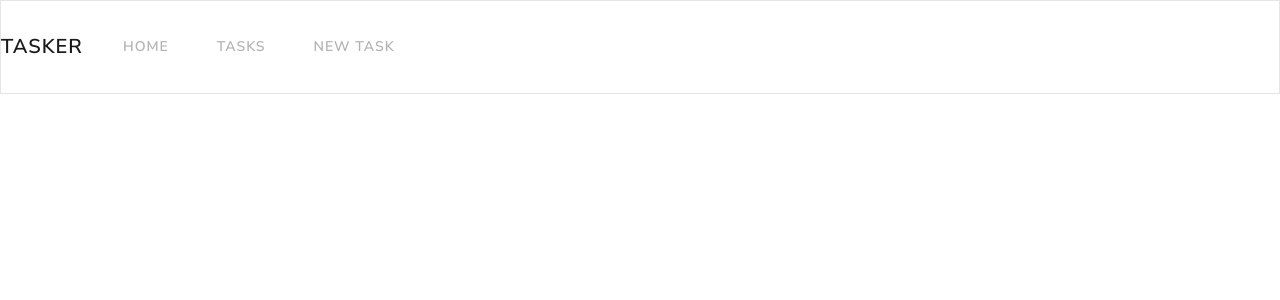
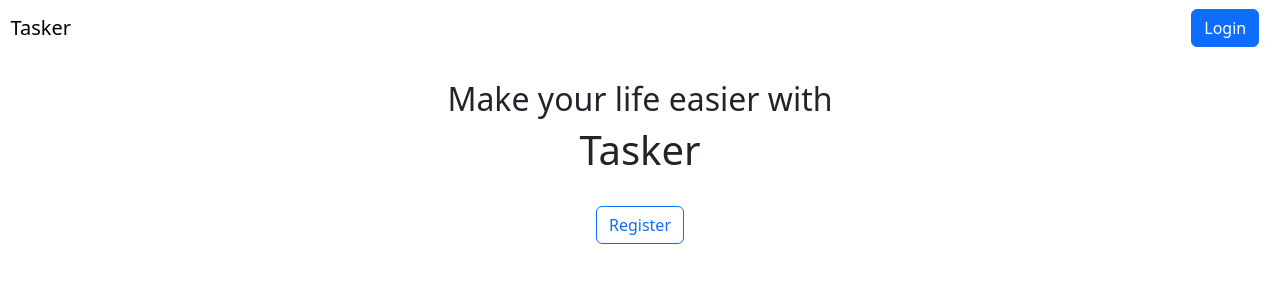
Before and after one commit to frooody/tasker, a Django app: page / in a window 1280 px wide. Shown: the top 300 px of the page. Run offline with Django 3.2, Linux system fonts and the light colour scheme; some libraries are stand-ins or nearby versions.

Commit message:
Add welcome page(index.html)

```diff
--- a/tasker_app/templates/hello/index.html
+++ b/tasker_app/templates/hello/index.html
@@ -1,28 +1,43 @@
-<!DOCTYPE html>
-<html lang="en">
+<html>
     <head>
-        <title>Hello</title>
-        <link rel="stylesheet" href="https://bootswatch.com/5/lux/bootstrap.min.css">
+        <meta charset="utf-8" />
+
+        <meta name="viewport" content="width-device-width, initial-scale=1, maximum-scale=1"/>
+        <link href="https://cdn.jsdelivr.net/npm/bootstrap@5.3.0/dist/css/bootstrap.min.css" rel="stylesheet" integrity="sha384-9ndCyUaIbzAi2FUVXJi0CjmCapSmO7SnpJef0486qhLnuZ2cdeRhO02iuK6FUUVM" crossorigin="anonymous">
+
+        <link rel="stylesheet" type="text/css" href="#">
+        <title> Tasker </title>
     </head>
+    <nav class="navbar navbar-expand-lg navbar-light justify-content-center">
+        <a class="navbar-brand main-heading">
+          &nbsp; Tasker
+        </a>
+
+          <div class="collapse navbar-collapse text-center" id="navbarNavDropdown">
+            <ul class="navbar-nav ms-auto">
+              &nbsp;     &nbsp;     &nbsp;
+
+              <li class="nav-item">
+                <a class="btn btn-primary navbar-btn" type="button" href="#">Login</a>
+              </li>
+
+              &nbsp;     &nbsp;     &nbsp;
+            </ul>
+          </div>
+        </nav>
+    <br>
     <body>
-        <nav class="navbar navbar-expand-lg navbar-light bg-light">
-            <a class="navbar-brand" href="#">Tasker</a>
-            <button class="navbar-toggler" type="button" data-toggle="collapse" data-target="#navbarNav" aria-controls="navbarNav" aria-expanded="false" aria-label="Toggle navigation">
-              <span class="navbar-toggler-icon"></span>
-            </button>
-            <div class="collapse navbar-collapse" id="navbarNav">
-              <ul class="navbar-nav">
-                <li class="nav-item active">
-                  <a class="nav-link" href="#">Home</a>
-                </li>
-                <li class="nav-item">
-                  <a class="nav-link" href="#">Tasks</a>
-                </li>
-                <li class="nav-item">
-                  <a class="nav-link" href="#">New Task</a>
-                </li>
-              </ul>
-            </div>
-          </nav>
-    </body>
+        <div class="text-center align-middle" id="diver">
+        <h2>Make your life easier with <h1>Tasker</h1></h2>
+          <br>
+          <a class="btn btn-outline-primary" type="button" href="#">Register</a>
+        </div>
+      </body>
+    <br>
+    <script src="#"></script>
+    <script src="https://code.jquery.com/jquery-3.3.1.min.js"  crossorigin="anonymous"></script>
+    <script src="https://stackpath.bootstrapcdn.com/bootstrap/4.5.0/js/bootstrap.min.js"
+    integrity="sha384-OgVRvuATP1z7JjHLkuOU7Xw704+h835Lr+6QL9UvYjZE3Ipu6Tp75j7Bh/kR0JKI"
+    crossorigin="anonymous">
+    </script>
 </html>
```
